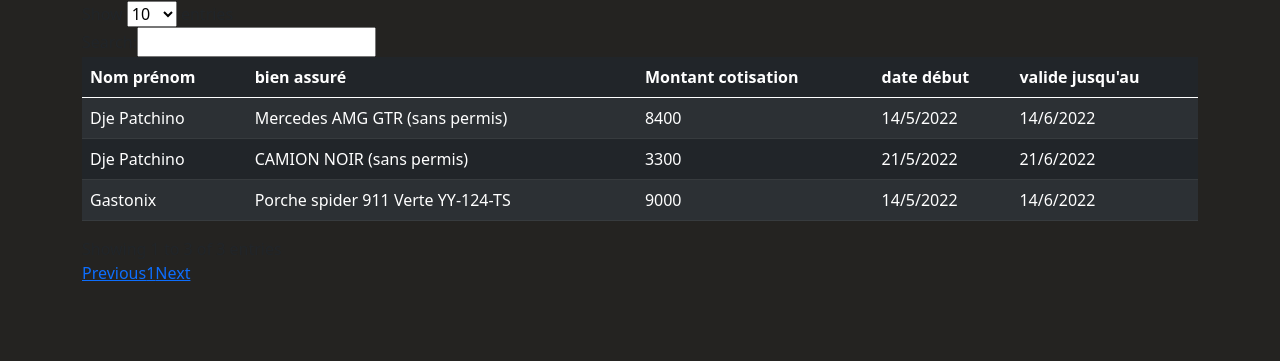
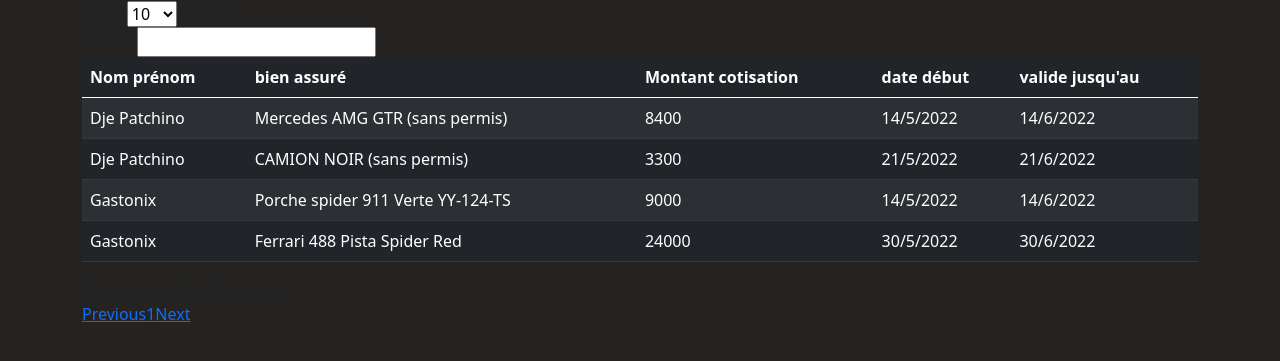
Before and after one commit to oliviernival/cgo-bbt.github.io, a plain HTML site: page index.html in a window 1280 px wide. Shown: the part 163-524 px from the top of the page. Drawn offline with nearby package versions, Linux system fonts and the light colour scheme.

Commit message:
new car gasto

```diff
--- a/index.html
+++ b/index.html
@@ -51,6 +51,9 @@
             <tr>
                 <td>Gastonix</td><td>Porche spider 911 Verte YY-124-TS</td><td>9000</td><td>14/5/2022</td><td>14/6/2022</td>
             </tr>
+            <tr>
+                <td>Gastonix</td><td>Ferrari 488 Pista Spider Red</td><td>24000</td><td>30/5/2022</td><td>30/6/2022</td>
+            </tr>
         </table>
     </div>
 </main>
```
